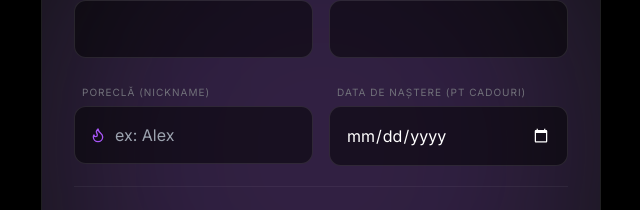
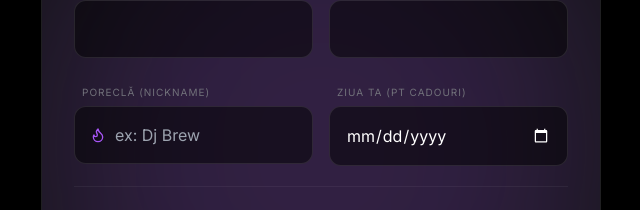
Before and after one commit to alexandrugeorgepopescu/jukebox-final, a Next.js app: page / in a window 1280 px wide. Both pictures are taken after a click on the button "Nu ești în trib încă? Înscrie-te aici.". Shown: the part 324-534 px from the top of the page, without its empty margins (319-959 px from the left). Built offline with nearby package versions, Linux system fonts and the light colour scheme; no server answers.

Commit message:
Update AuthForm.tsx

```diff
--- a/components/AuthForm.tsx
+++ b/components/AuthForm.tsx
@@ -139,11 +139,11 @@ export default function AuthForm({ onComplete }: AuthFormProps) {
                                     <label className="text-[10px] uppercase tracking-widest text-zinc-500 ml-2">Poreclă (Nickname)</label>
                                     <div className="relative mt-1">
                                         <Flame className="absolute left-4 top-1/2 -translate-y-1/2 w-4 h-4 text-purple-500" />
-                                        <input type="text" name="nickname" required placeholder="ex: Alex" className="w-full bg-black/50 p-4 pl-10 rounded-xl border border-white/10 text-white outline-none focus:border-purple-500 transition-colors" />
+                                        <input type="text" name="nickname" required placeholder="ex: Dj Brew" className="w-full bg-black/50 p-4 pl-10 rounded-xl border border-white/10 text-white outline-none focus:border-purple-500 transition-colors" />
                                     </div>
                                 </div>
                                 <div>
-                                    <label className="text-[10px] uppercase tracking-widest text-zinc-500 ml-2">Data de naștere (Pt cadouri)</label>
+                                    <label className="text-[10px] uppercase tracking-widest text-zinc-500 ml-2">Ziua ta (Pt cadouri)</label>
                                     <input type="date" name="birthday" required className="w-full bg-black/50 p-4 rounded-xl border border-white/10 text-white outline-none focus:border-purple-500 transition-colors mt-1 [color-scheme:dark]" />
                                 </div>
                             </div>
```
